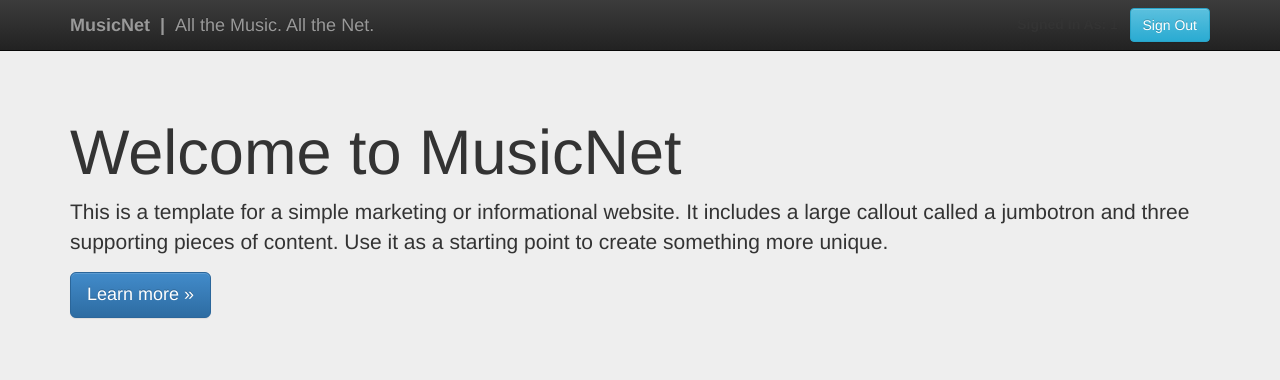
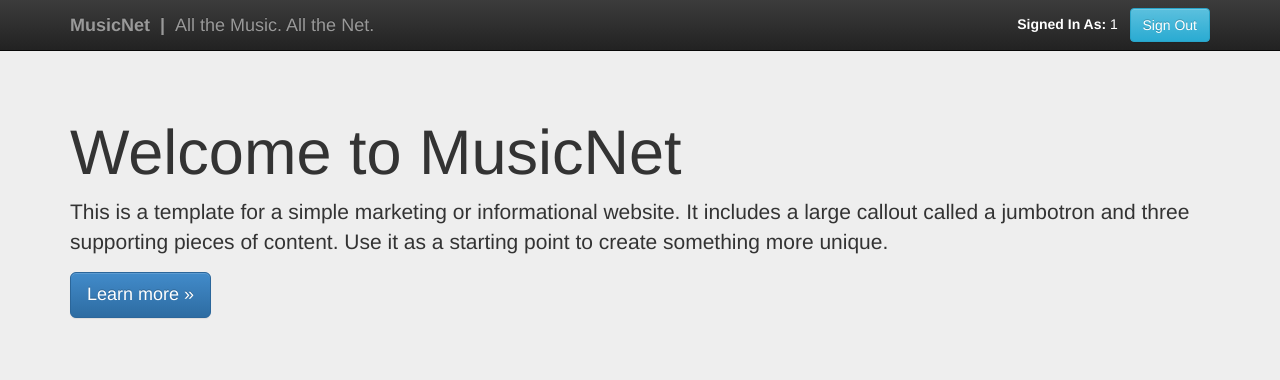
Before and after one commit to mturley/cs445-cst-MusicNet, a PHP site: page /musicnet.php in a window 1280 px wide. Shown: the top 380 px of the page. Run offline with PHP 8.4, Linux system fonts and the light colour scheme; the visitor is signed in with stand-in values (Sample User, id 1); some libraries are stand-ins or nearby versions.

Commit message:
style tweaks

```diff
--- a/css/main.css
+++ b/css/main.css
@@ -228,5 +228,3 @@ background-color:#000000}
 background-color:#FFFFFF}
 
 } - See more at: http://cssload.net/#sthash.zh4dUKwz.dpuf
-
-.white { color: #FFF !important; }
--- a/musicnet.php
+++ b/musicnet.php
@@ -67,7 +67,7 @@
             if(isset($_SESSION['user_id'])) {
               $user_id = $_SESSION['user_id'];
           ?>
-            <div class="navbar-form navbar-right white">
+            <div class="navbar-form navbar-right" style="color: white;">
               <strong>Signed In As:</strong>&nbsp;<?php echo $user_id; ?>&nbsp;&nbsp;
               <a href="musicnet.php?page=logout" class="btn btn-info">Sign Out</a>
             </div>
```
